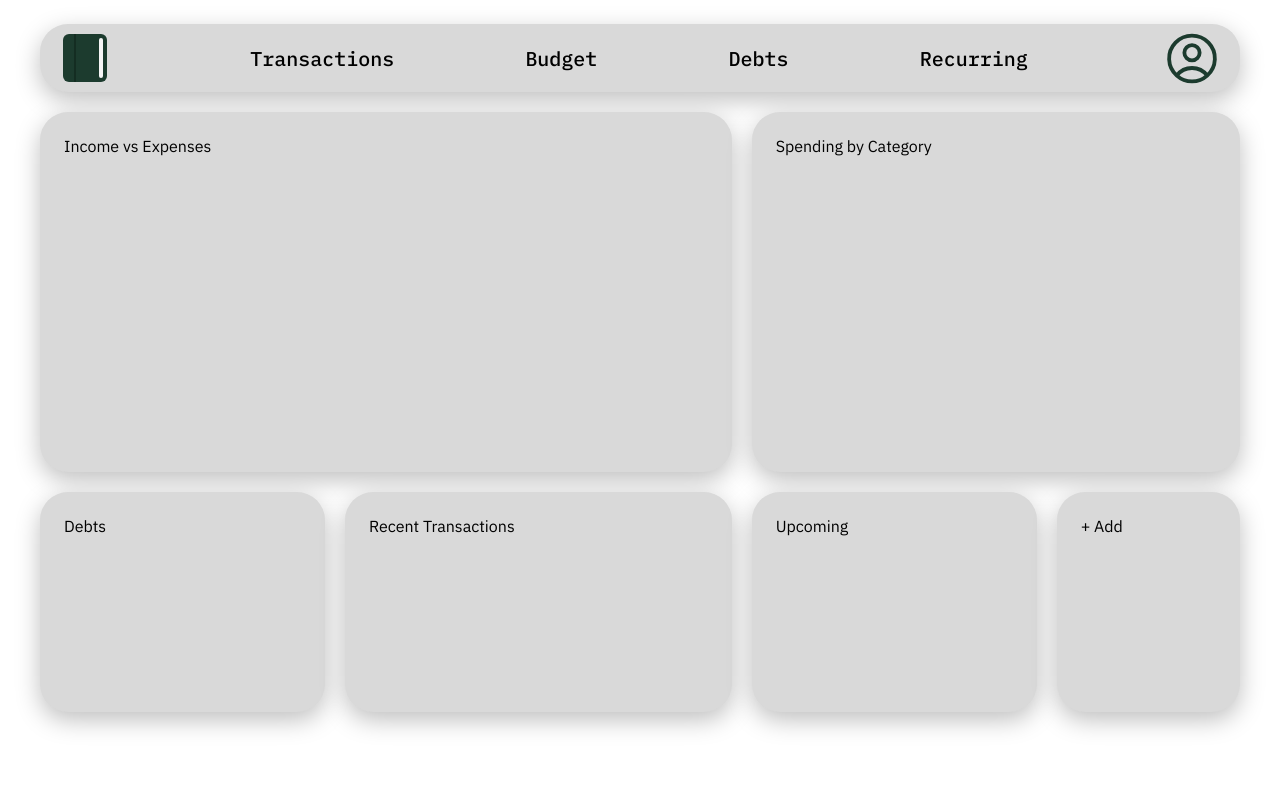
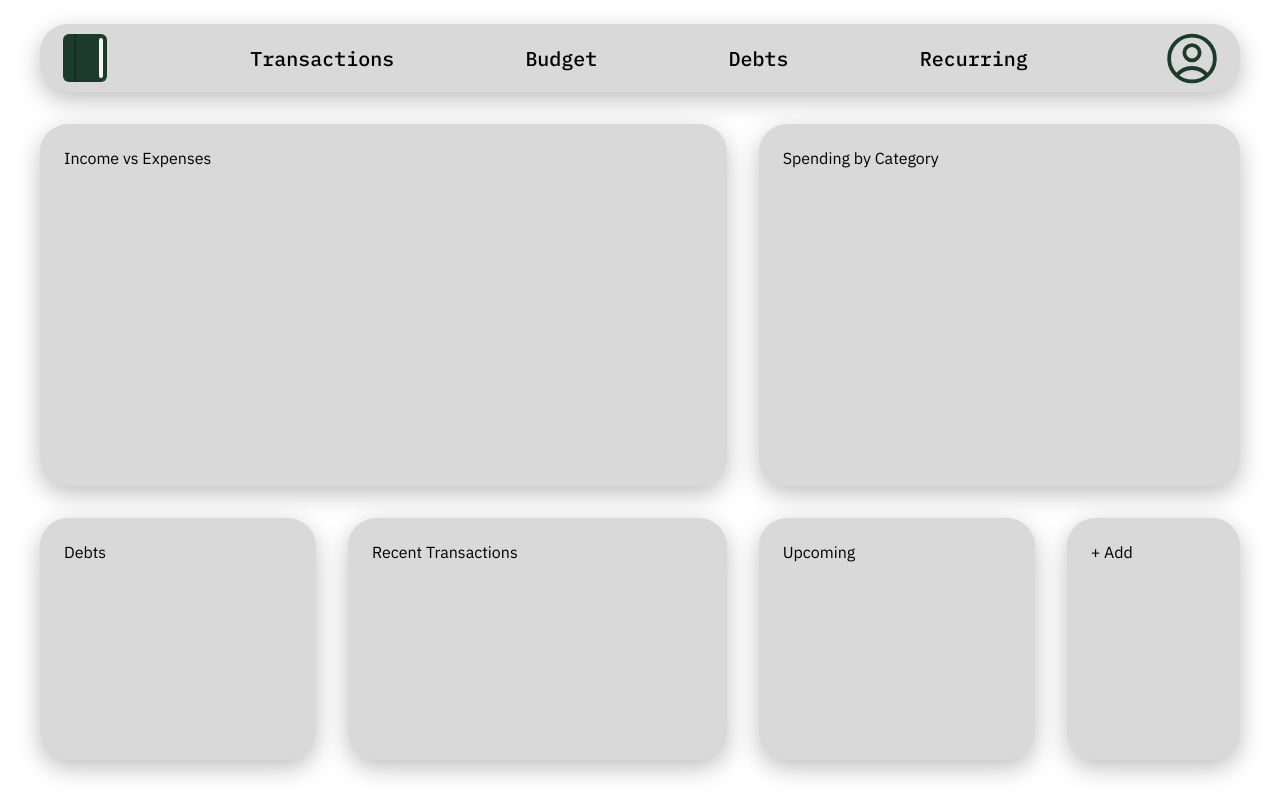
Before and after one commit to carascoy/Ledjr, a React (Vite) app in the folder frontend/: page /dashboard in a window 1280 px wide. Built offline with nearby package versions, Linux system fonts and the light colour scheme.

Commit message:
added animations to the dashboard skeleton

```diff
--- a/frontend/src/styles/Dashboard.css
+++ b/frontend/src/styles/Dashboard.css
@@ -8,6 +8,7 @@
     padding-left: 40px;
     padding-right: 40px;
     background-color: #ffffff;
+    padding-bottom: 40px;
 }
 
 .nav-card{
@@ -20,6 +21,9 @@
     align-items: center;
     justify-content: space-between;
     padding: 0 15px;
+    transition:
+        transform 250ms cubic-bezier(0.34, 1.56, 0.64, 1),
+        box-shadow 250ms ease;
 }
 
 .nav-logo img   { width: 64px; height: 64px; display: block; }
@@ -43,11 +47,12 @@
 
 .dash-grid {
     width: 100%;
+    flex: 1;                                              /* take the leftover height */
     display: grid;
     grid-template-columns: repeat(12, 1fr);
-    grid-template-rows: 360px 220px;
-    gap: 20px;
-    margin-top: 20px;
+    grid-template-rows: minmax(300px, 3fr) minmax(200px, 2fr);
+    gap: 32px;
+    margin-top: 32px;
 }
 
 .pill {
@@ -56,6 +61,37 @@
     border-radius: 28px;
     box-shadow: 0px 8px 24px 0px rgba(0, 0, 0, 0.25);
     padding: 24px;
+    animation: pill-in 500ms cubic-bezier(0.34, 1.56, 0.64, 1) backwards;
+    transition:
+        transform 250ms cubic-bezier(0.34, 1.56, 0.64, 1),
+        box-shadow 250ms ease;
+}
+
+.nav-card:hover,
+.pill:hover {
+    transform: translateY(-4px);
+    box-shadow: 0px 14px 32px 0px rgba(0, 0, 0, 0.28);
+}
+
+.pill:active {
+    transform: translateY(-1px) scale(0.99);
+}
+
+/* one after another on page load */
+.pill:nth-child(2) { animation-delay: 60ms; }
+.pill:nth-child(3) { animation-delay: 120ms; }
+.pill:nth-child(4) { animation-delay: 180ms; }
+.pill:nth-child(5) { animation-delay: 240ms; }
+.pill:nth-child(6) { animation-delay: 300ms; }
+
+@keyframes pill-in {
+    from { transform: scale(0.94); }
+    to   { transform: scale(1); }
+}
+
+@media (prefers-reduced-motion: reduce) {
+    .pill { animation: none; transition: none; }
+    .nav-card { transition: none; }
 }
 
 .pill-income   { grid-column: span 7; }
```
